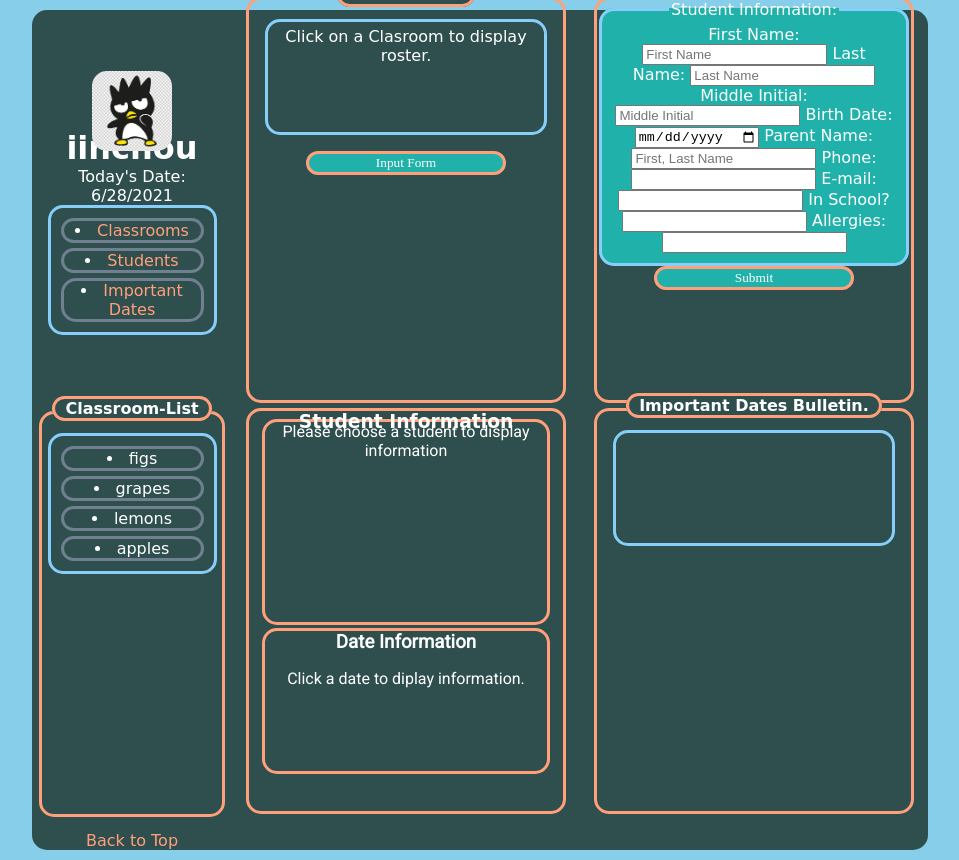
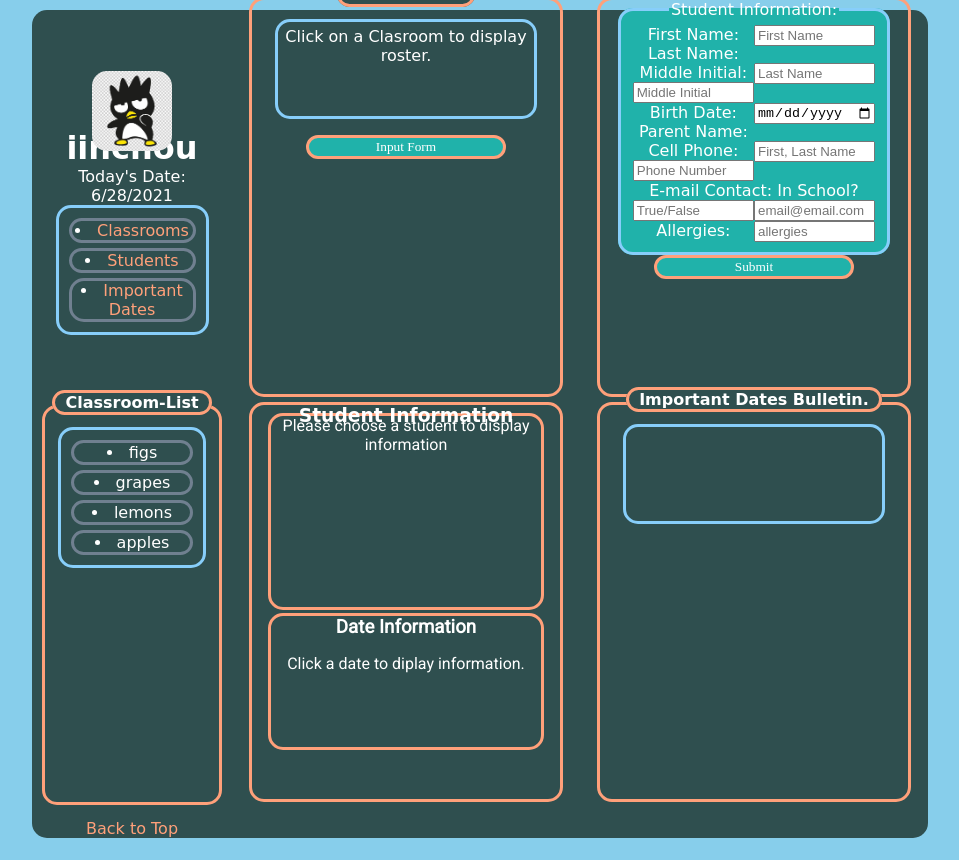
Before and after one commit to EvanDBush/classroom-organizer, a website: page public/index.html in a window 1280 px wide. Both pictures are taken after a click on the button "Input Form". Shown: the whole page, without its empty margins (160-1119 px from the left). Drawn offline with Linux system fonts and the light colour scheme; no server answers; a web font is replaced by a local one.

Commit message:
fixes form layout

```diff
--- a/public/css/style.css
+++ b/public/css/style.css
@@ -1,3 +1,7 @@
+*, *:before, *:after {
+    box-sizing: border-box;
+}
+
 html {
     background-color: skyblue;
 }
@@ -64,6 +68,25 @@ ul {
     list-style-position: inside;
     border: medium solid lightskyblue;
     border-radius: 15px;
+}
+
+form {
+    width: 90%;
+    margin: 0 auto;
+}
+
+label, input {
+    display: inline-block;
+}
+
+label+input {
+
+    float: right;
+}
+
+input {
+    width: 50%;
+    float: left;
 }
 
 fieldset {
--- a/public/index.html
+++ b/public/index.html
@@ -47,14 +47,14 @@
                 <input type="date" id="birthDate" name="birthDate">
                 <label for="parentName">Parent Name:</label>
                 <input type="text" id="parentName" name="parentName" placeholder="First, Last Name">
-                <label for="phoneContact">Phone:</label>
-                <input type="tel" id="phoneContact" name="phoneContact">
-                <label for="email">E-mail:</label>
-                <input type="email" id="emailContact" name="emailContact">
+                <label for="phoneContact">Cell Phone:</label>
+                <input type="tel" id="phoneContact" name="phoneContact"placeholder="Phone Number">
+                <label for="email Contact">E-mail Contact:</label>
+                <input type="email" id="emailContact" name="emailContact"placeholder="email@email.com">
                 <label for="inSchool">In School?</label>
-                <input type="text" id="inSchool" name="inSchool">
+                <input type="text" id="inSchool" name="inSchool"placeholder="True/False">
                 <label for="allergies">Allergies:</label>
-                <input type="text" id="allergies" name="allergies">
+                <input type="text" id="allergies" name="allergies"placeholder="allergies">
             </fieldset>
         <button type="submit"> Submit </button
         </form>
```
